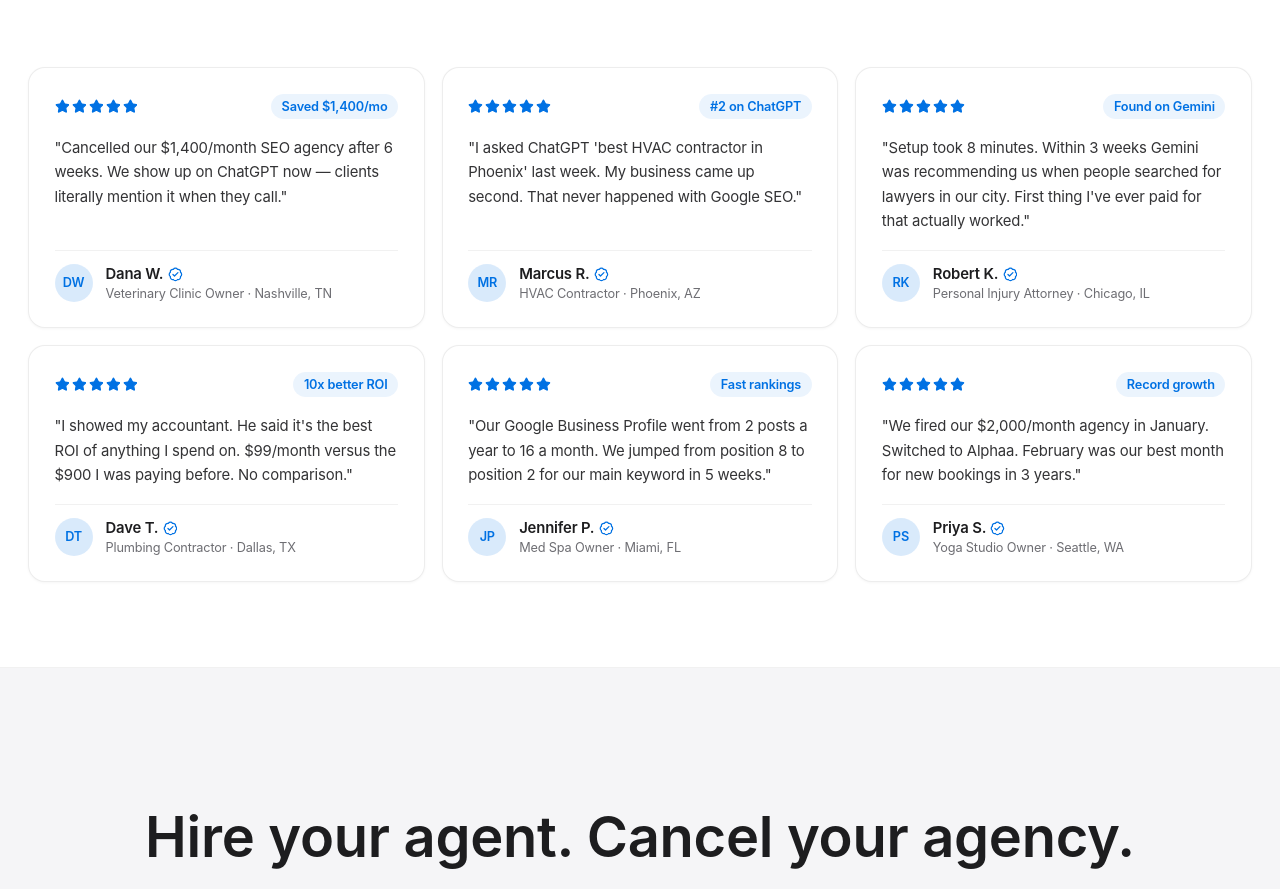
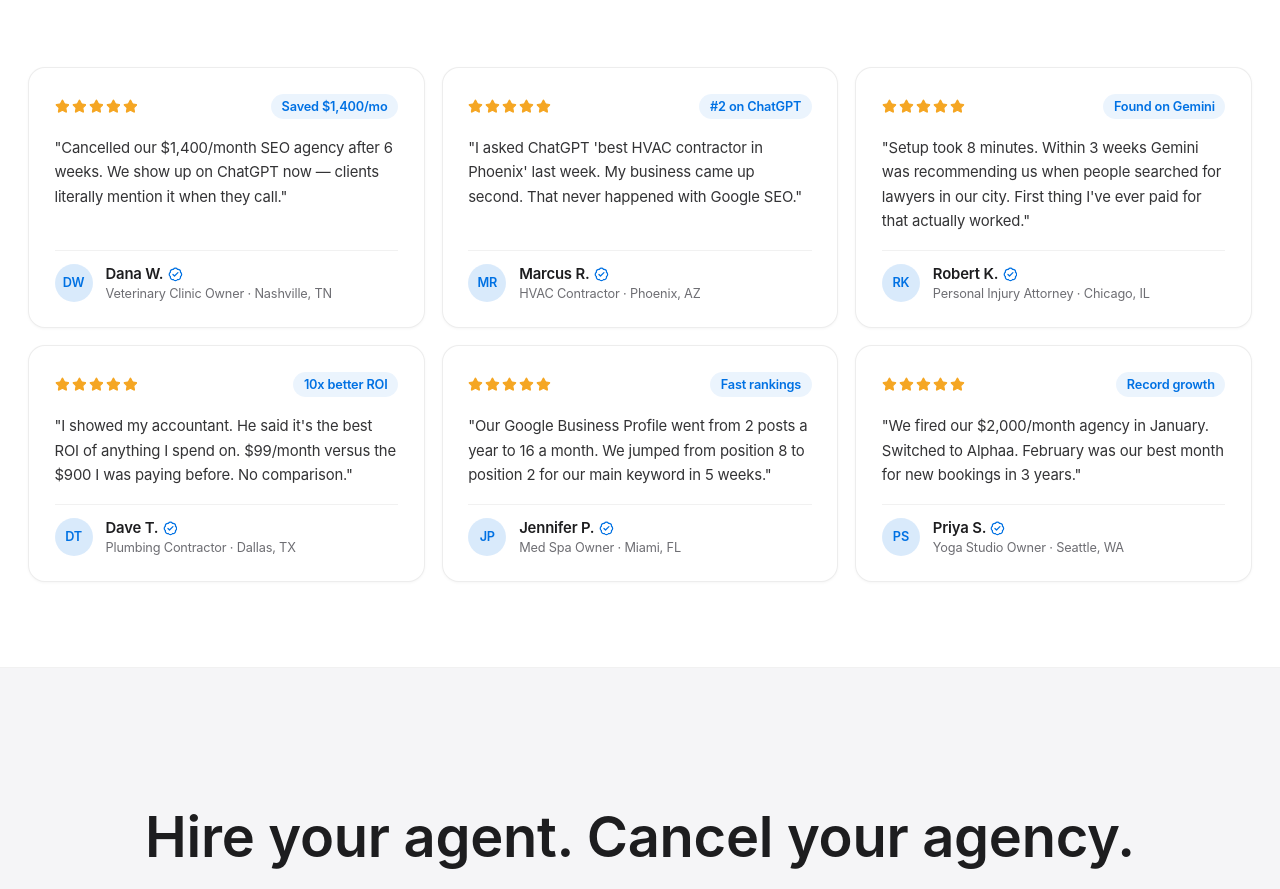
Before and after one commit to varunsharma014-commits/alphaa, a Next.js app: page / in a window 1280 px wide. Shown: the part 6088-6977 px from the top of the page. Built offline with nearby package versions, Linux system fonts and the light colour scheme; no server answers.

Commit message:
Ratings: gold stars instead of brand blue
Co-Authored-By: Claude Opus 5.5 <noreply@anthropic.com>

```diff
--- a/src/app/(marketing)/case-studies/page.tsx
+++ b/src/app/(marketing)/case-studies/page.tsx
@@ -20,7 +20,7 @@ function CaseStudyCard({ cs }: { cs: (typeof caseStudies)[0] }) {
           </span>
           <div className="flex gap-0.5">
             {[...Array(5)].map((_, i) => (
-              <Star key={i} className="w-3 h-3 fill-brand-orange text-brand-orange" />
+              <Star key={i} className="w-3 h-3 fill-[#f5a623] text-[#f5a623]" />
             ))}
           </div>
         </div>
--- a/src/components/marketing/CaseStudiesSection.tsx
+++ b/src/components/marketing/CaseStudiesSection.tsx
@@ -86,7 +86,7 @@ export function CaseStudiesSection() {
                   </span>
                   <div className="flex gap-0.5">
                     {[...Array(5)].map((_, i) => (
-                      <Star key={i} className="w-3 h-3 fill-brand-orange text-brand-orange" />
+                      <Star key={i} className="w-3 h-3 fill-[#f5a623] text-[#f5a623]" />
                     ))}
                   </div>
                 </div>
--- a/src/components/marketing/SocialProof.tsx
+++ b/src/components/marketing/SocialProof.tsx
@@ -93,7 +93,7 @@ export function SocialProof() {
               <div className="flex items-center justify-between">
                 <div className="flex gap-0.5">
                   {[...Array(5)].map((_, i) => (
-                    <Star key={i} className="w-3.5 h-3.5 fill-brand-orange text-brand-orange" />
+                    <Star key={i} className="w-3.5 h-3.5 fill-[#f5a623] text-[#f5a623]" />
                   ))}
                 </div>
                 <span className="text-xs font-bold text-brand-orange bg-brand-orange/[0.08] px-2.5 py-1 rounded-full">
```
